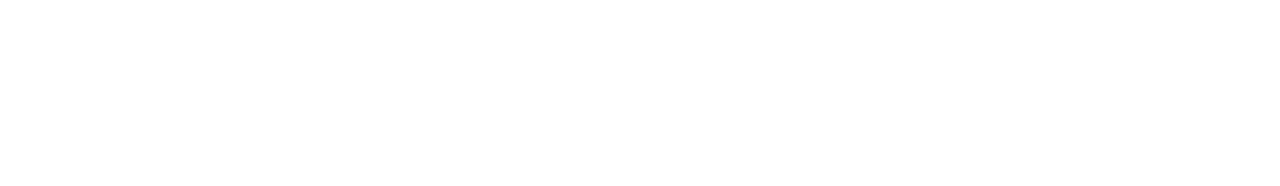
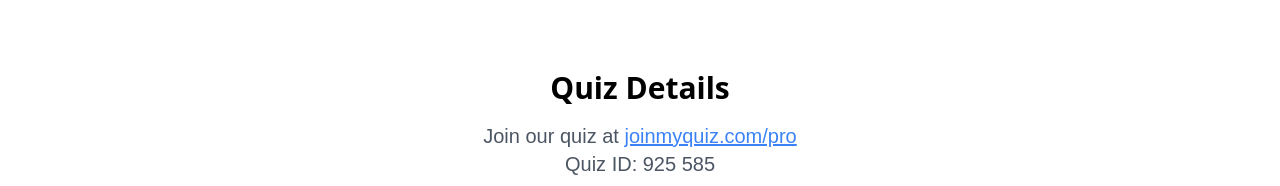
Before and after one commit to AkashSasikumar47/ieee-concepto-webiste, a Next.js app: page /Banner in a window 1280 px wide. Shown: the part 766-952 px from the top of the page. Before the commit the page ends 868 px from the top, so only its background shows below. Built offline with nearby package versions, Linux system fonts and the light colour scheme.

Commit message:
Update EventBanner.tsx

```diff
--- a/components/EventBanner/EventBanner.tsx
+++ b/components/EventBanner/EventBanner.tsx
@@ -111,6 +111,18 @@
                     </div>
                 </div>
             )}
+
+            {/* Quiz Details Section */}
+            <div className="max-w-[720px] text-center mx-auto my-8 animate-fade-in">
+                <h2 className="text-2xl md:text-3xl font-bold font-sans text-black mb-4">
+                    Quiz Details
+                </h2>
+                <p className="text-xl text-gray-600">
+                    Join our quiz at <a href="https://joinmyquiz.com/pro" target="_blank" rel="noopener noreferrer" className="text-blue-500 underline">joinmyquiz.com/pro</a>
+                    <br />
+                    Quiz ID: 925 585
+                </p>
+            </div>
         </div>
     );
 }
```
